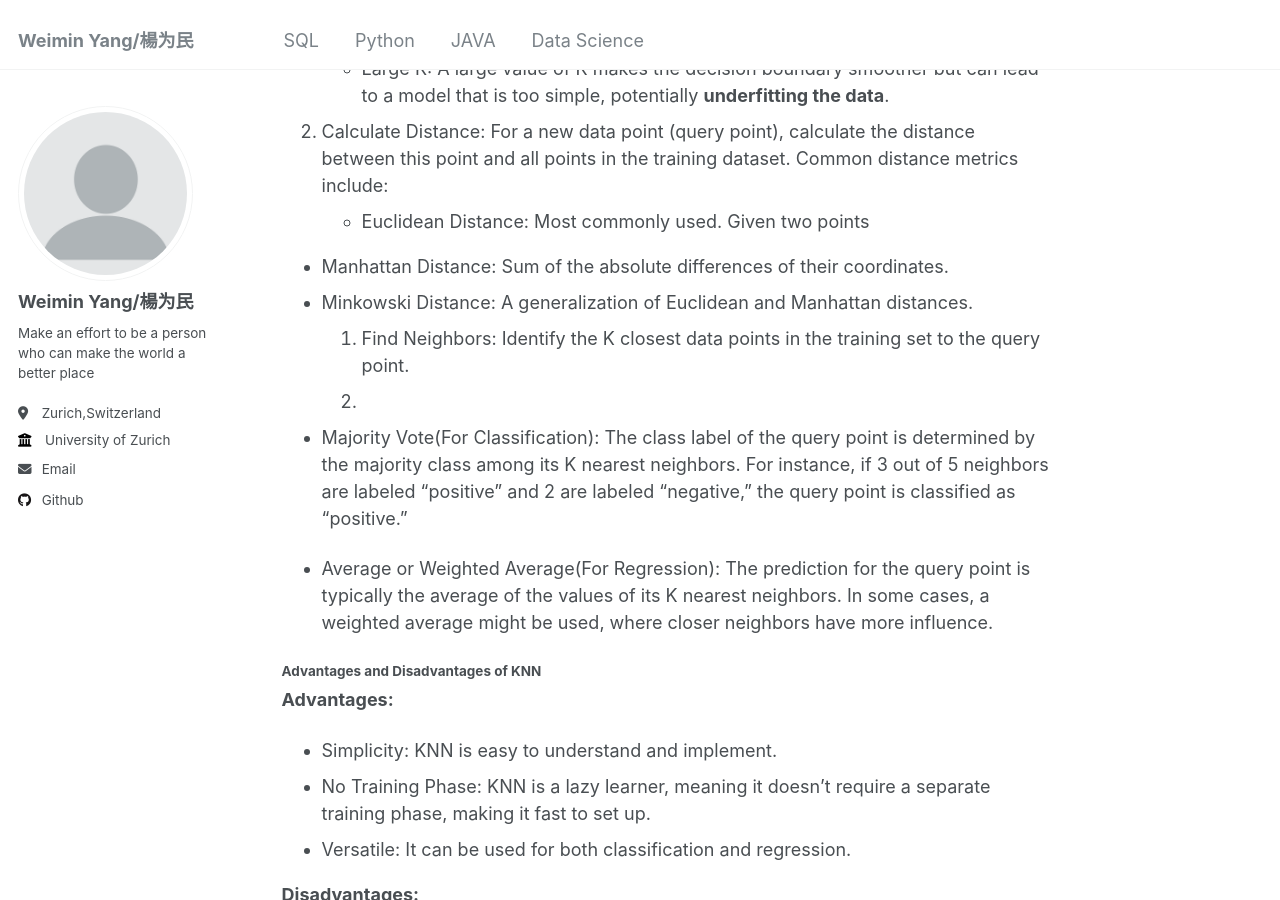
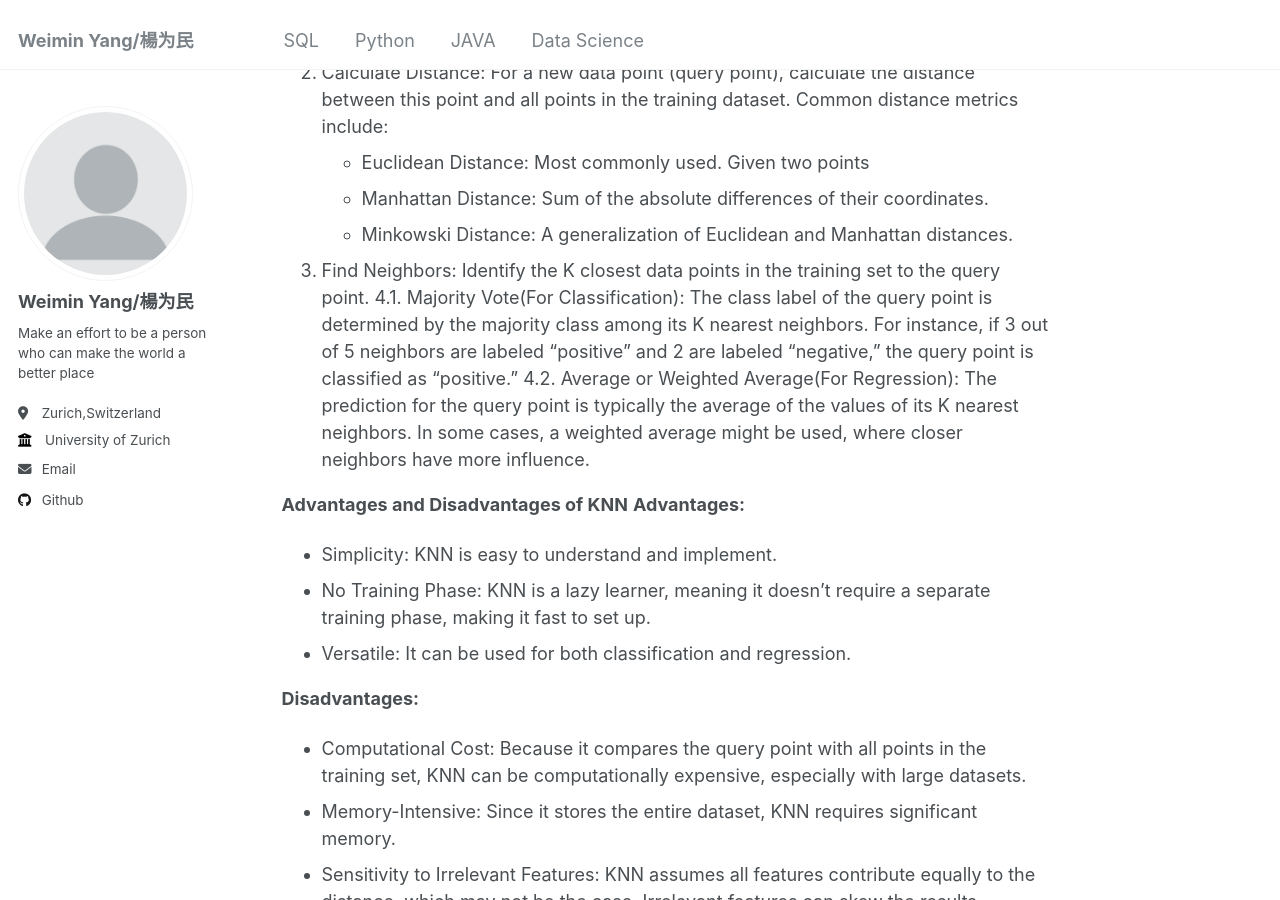
Before and after one commit to weimin3/weimin3.github-io, a Jekyll site: the page built from _Data_Science/machine_learning.md, in a window 1280 px wide and 900 px high, scrolled down 3510 px. Built offline with Jekyll 4.4.1, drawn with Linux system fonts in a browser that asks for light colours; some of the changed text lies outside the part shown.

Commit message:
Update machine_learning.md

```diff
--- a/_Data_Science/machine_learning.md
+++ b/_Data_Science/machine_learning.md
@@ -89,22 +87,20 @@
 
 **Use Case:** Predicting the rating of a movie (regression) or classifying a plant species based on its features (classification).
 
-#### How it works?
+**How it works?**
 1. Determine K: Choose the number of neighbors (K). The optimal K is typically found through cross-validation
 - Small K: A small value of K (e.g., 1 or 3) makes the model **sensitive to noise** in the data, as it only considers the closest neighbors, which could be outliers.
 - Large K: A large value of K makes the decision boundary smoother but can lead to a model that is too simple, potentially **underfitting the data**.
-2. Calculate Distance: For a new data point (query point), calculate the distance between this point and all points in the training dataset. Common distance metrics include:
+
+1. Calculate Distance: For a new data point (query point), calculate the distance between this point and all points in the training dataset. Common distance metrics include:
 - Euclidean Distance: Most commonly used. Given two points
-
 - Manhattan Distance: Sum of the absolute differences of their coordinates.
 - Minkowski Distance: A generalization of Euclidean and Manhattan distances.
 3. Find Neighbors: Identify the K closest data points in the training set to the query point.
-4.
-- Majority Vote(For Classification): The class label of the query point is determined by the majority class among its K nearest neighbors. For instance, if 3 out of 5 neighbors are labeled "positive" and 2 are labeled "negative," the query point is classified as "positive."
+4.1. Majority Vote(For Classification): The class label of the query point is determined by the majority class among its K nearest neighbors. For instance, if 3 out of 5 neighbors are labeled "positive" and 2 are labeled "negative," the query point is classified as "positive."
+4.2. Average or Weighted Average(For Regression): The prediction for the query point is typically the average of the values of its K nearest neighbors. In some cases, a weighted average might be used, where closer neighbors have more influence.
 
-- Average or Weighted Average(For Regression): The prediction for the query point is typically the average of the values of its K nearest neighbors. In some cases, a weighted average might be used, where closer neighbors have more influence.
-
-#### Advantages and Disadvantages of KNN
+**Advantages and Disadvantages of KNN**
 **Advantages:**
 - Simplicity: KNN is easy to understand and implement.
 - No Training Phase: KNN is a lazy learner, meaning it doesn’t require a separate training phase, making it fast to set up.
```
Also changed, not shown: other parts of _Data_Science/machine_learning.md (+0 -2 lines).
